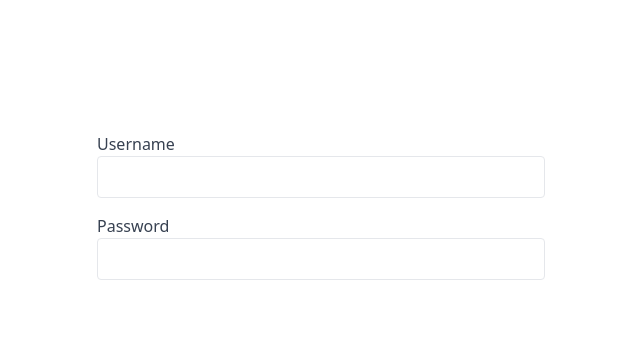
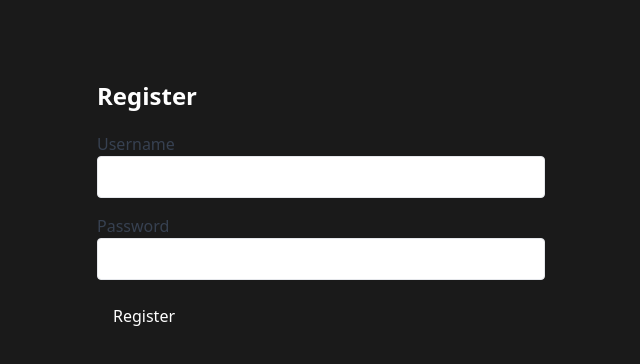
Before and after one commit to NJesus144/chat-app, a Next.js app: page /register in a window 1280 px wide. Shown: the top 364 px of the page, without its empty margins (319-959 px from the left). Built offline with nearby package versions, Linux system fonts and the light colour scheme.

Commit message:
create register page

```diff
--- a/app/(auth)/register/page.tsx
+++ b/app/(auth)/register/page.tsx
@@ -1,9 +1,8 @@
-import RegisterForm from "../../../components/RegisterForm";
-import Link from "next/link";
+import RegisterForm from "../../../components/RegisterForm"
 
 export default function Register() {
   return (
-    <div className="bg-background-primary h-screen w-full pt-20">
+    <div className="bg-darkGray h-screen w-full pt-20">
       <RegisterForm />
     </div>
   )
```
